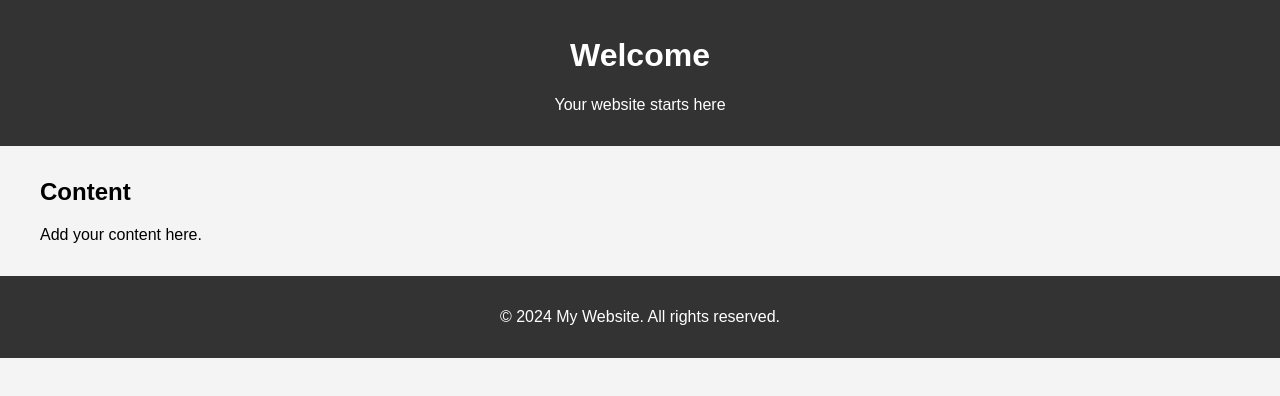
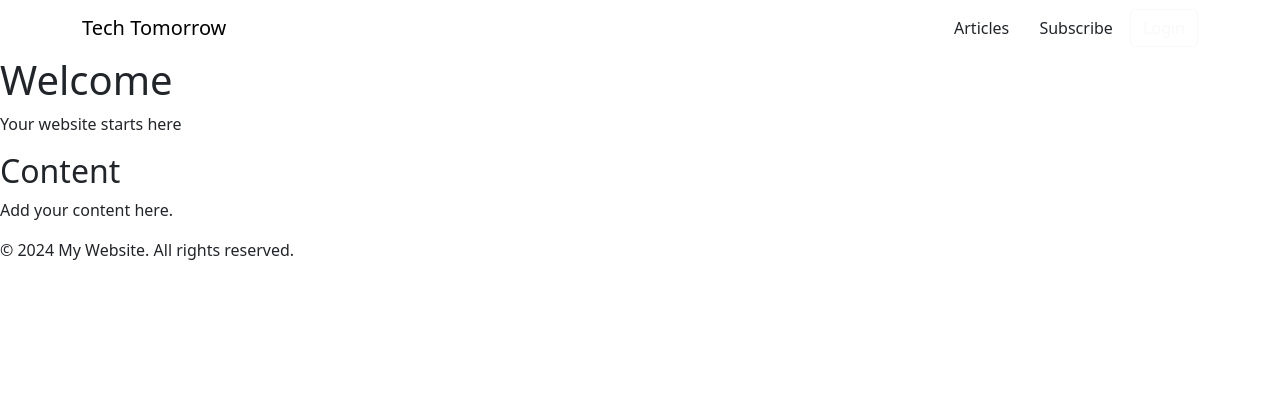
Before and after one commit to danlittle010/ETI-AWS-Project, a plain HTML site: page main.html in a window 1280 px wide. Drawn offline with nearby package versions, Linux system fonts and the light colour scheme.

Commit message:
Update main.html

```diff
--- a/main.html
+++ b/main.html
@@ -4,34 +4,21 @@
     <meta charset="UTF-8">
     <meta name="viewport" content="width=device-width, initial-scale=1.0">
     <title>Welcome to My Website</title>
-    <style>
-        body {
-            font-family: Arial, sans-serif;
-            margin: 0;
-            padding: 0;
-            background-color: #f4f4f4;
-        }
-        header {
-            background-color: #333;
-            color: white;
-            padding: 1rem;
-            text-align: center;
-        }
-        main {
-            max-width: 1200px;
-            margin: 2rem auto;
-            padding: 0 1rem;
-        }
-        footer {
-            background-color: #333;
-            color: white;
-            text-align: center;
-            padding: 1rem;
-            margin-top: 2rem;
-        }
-    </style>
+    <link href="https://cdn.jsdelivr.net/npm/bootstrap@5.3.2/dist/css/bootstrap.min.css" rel="stylesheet">
+    <link rel="stylesheet" href="homestyle.css">
 </head>
 <body>
+        <!-- Navbar -->
+    <nav class="navbar techtomorrow-navbar">
+        <div class="container">
+            <a class="navbar-brand" href="#">Tech Tomorrow</a>
+            <div class="nav-links">
+                <a href="Article.html" id="Article" class="btn">Articles</a>
+                <a href="Signup.html" id="Signup" class="btn">Subscribe</a>
+                <a href="Login.html" id="Login" class="btn btn-outline-light">Login</a>
+            </div>
+        </div>
+    </nav>
     <header>
         <h1>Welcome</h1>
         <p>Your website starts here</p>
```
